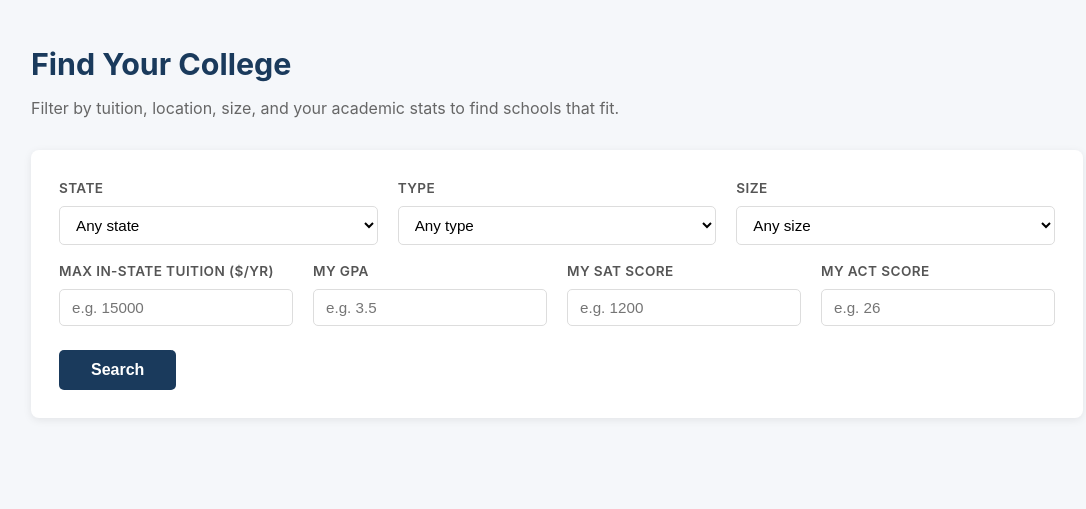
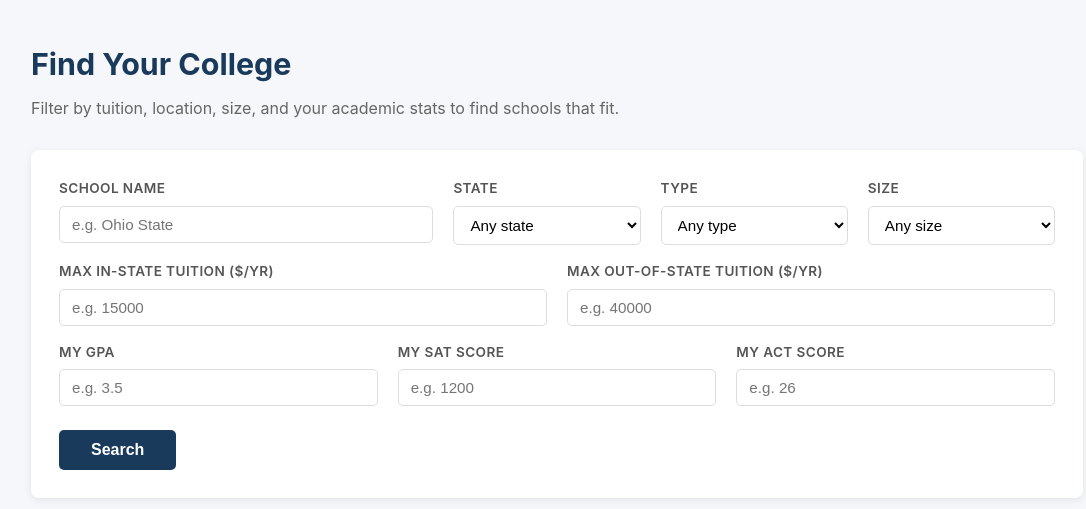
Before and after one commit to caio-a18/CampusConnectOhio, a Flask app: template web/templates/index.html in a window 1280 px wide. Shown: the part 64-573 px from the top of the page, without its empty margins (83-1169 px from the left). Run offline with Flask 3, Linux system fonts and the light colour scheme; the template is opened without the code that fills it: most values are stand-ins (such as "Sample title", 1, 10 or a date in 2020); some libraries are stand-ins or nearby versions.

Commit message:
fix template errors and add remaining search filters
- fix TemplateSyntaxError in school.html programs grouping by using
  namespace variable instead of inline conditional
- school name links now redirect to each school's official website
- add school name text search (case-insensitive partial match)
- add max out-of-state tuition filter
- fix currency format filter using str.format instead of % operator

```diff
--- a/web/app.py
+++ b/web/app.py
@@ -19,14 +19,22 @@ import psycopg2.extras
 
 app = Flask(__name__)
 
+# Custom Jinja2 filter for displaying dollar amounts with commas
+# e.g. 15000 -> "$15,000"
+@app.template_filter("currency")
+def currency_filter(value):
+    if value is None:
+        return "—"
+    return "${:,}".format(int(value))
+
 # Secret key for session management — change this to something random if deploying
 app.secret_key = "csds341_campusconnect_dev"
 
 # Database connection settings — update these to match your local setup
 DB_CONFIG = {
     "dbname":   "campusconnect",
-    "user":     "postgres",
-    "password": "password",
+    "user":     "caioalbuquerque",
+    "password": "",
     "host":     "localhost",
     "port":     5432,
 }
@@ -67,13 +75,15 @@ def index():
         searched = True
 
         # Pull the filter values from the form — any of these can be empty
-        state_code      = request.form.get("state") or None
-        max_tuition     = request.form.get("max_tuition") or None
-        inst_type       = request.form.get("inst_type") or None
-        size            = request.form.get("size") or None
-        min_gpa         = request.form.get("min_gpa") or None
-        min_sat         = request.form.get("min_sat") or None
-        min_act         = request.form.get("min_act") or None
+        school_name      = request.form.get("school_name") or None
+        state_code       = request.form.get("state") or None
+        max_tuition      = request.form.get("max_tuition") or None
+        max_tuition_out  = request.form.get("max_tuition_out") or None
+        inst_type        = request.form.get("inst_type") or None
+        size             = request.form.get("size") or None
+        min_gpa          = request.form.get("min_gpa") or None
+        min_sat          = request.form.get("min_sat") or None
+        min_act          = request.form.get("min_act") or None
 
         # Build the query dynamically based on what was filled in.
         # I'm using parameterized queries (%s placeholders) so there's
@@ -102,6 +112,11 @@ def index():
 
         params = []
 
+        if school_name:
+            # ILIKE is case-insensitive LIKE in PostgreSQL
+            query += " AND i.Name ILIKE %s"
+            params.append(f"%{school_name}%")
+
         if state_code:
             query += " AND ii.StateCode = %s"
             params.append(state_code)
@@ -110,6 +125,10 @@ def index():
             # Filter on in-state tuition — most relevant for state residents
             query += " AND c.TuitionInState <= %s"
             params.append(int(max_tuition))
+
+        if max_tuition_out:
+            query += " AND c.TuitionOutOfState <= %s"
+            params.append(int(max_tuition_out))
 
         if inst_type:
             query += " AND i.Type = %s"
@@ -414,4 +433,4 @@ def logout():
 if __name__ == "__main__":
     # debug=True auto-reloads the server when you save changes
     # turn this off if running in front of anyone else
-    app.run(debug=True, port=5000)
+    app.run(debug=True, port=5001)
--- a/web/static/css/style.css
+++ b/web/static/css/style.css
@@ -117,6 +117,12 @@ h3 {
     flex-direction: column;
     flex: 1;
     min-width: 160px;
+}
+
+/* Give the school name field more room since names can be long */
+.form-group--wide {
+    flex: 2;
+    min-width: 240px;
 }
 
 .form-group label {
--- a/web/templates/index.html
+++ b/web/templates/index.html
@@ -8,7 +8,15 @@
 <!-- Search form — all fields are optional -->
 <form method="POST" action="/" class="search-form">
 
+    <!-- Row 1: school name + location filters -->
     <div class="form-row">
+        <div class="form-group form-group--wide">
+            <label for="school_name">School Name</label>
+            <input type="text" name="school_name" id="school_name"
+                placeholder="e.g. Ohio State"
+                value="{{ request.form.get('school_name', '') }}">
+        </div>
+
         <div class="form-group">
             <label for="state">State</label>
             <select name="state" id="state">
@@ -26,8 +34,8 @@
             <label for="inst_type">Type</label>
             <select name="inst_type" id="inst_type">
                 <option value="">Any type</option>
-                <option value="Public"   {% if request.form.get('inst_type') == 'Public' %}selected{% endif %}>Public</option>
-                <option value="Private"  {% if request.form.get('inst_type') == 'Private' %}selected{% endif %}>Private</option>
+                <option value="Public"  {% if request.form.get('inst_type') == 'Public'  %}selected{% endif %}>Public</option>
+                <option value="Private" {% if request.form.get('inst_type') == 'Private' %}selected{% endif %}>Private</option>
             </select>
         </div>
 
@@ -35,13 +43,14 @@
             <label for="size">Size</label>
             <select name="size" id="size">
                 <option value="">Any size</option>
-                <option value="Small"   {% if request.form.get('size') == 'Small' %}selected{% endif %}>Small</option>
-                <option value="Medium"  {% if request.form.get('size') == 'Medium' %}selected{% endif %}>Medium</option>
-                <option value="Large"   {% if request.form.get('size') == 'Large' %}selected{% endif %}>Large</option>
+                <option value="Small"  {% if request.form.get('size') == 'Small'  %}selected{% endif %}>Small</option>
+                <option value="Medium" {% if request.form.get('size') == 'Medium' %}selected{% endif %}>Medium</option>
+                <option value="Large"  {% if request.form.get('size') == 'Large'  %}selected{% endif %}>Large</option>
             </select>
         </div>
     </div>
 
+    <!-- Row 2: tuition filters -->
     <div class="form-row">
         <div class="form-group">
             <label for="max_tuition">Max In-State Tuition ($/yr)</label>
@@ -50,6 +59,16 @@
                 value="{{ request.form.get('max_tuition', '') }}">
         </div>
 
+        <div class="form-group">
+            <label for="max_tuition_out">Max Out-of-State Tuition ($/yr)</label>
+            <input type="number" name="max_tuition_out" id="max_tuition_out"
+                placeholder="e.g. 40000"
+                value="{{ request.form.get('max_tuition_out', '') }}">
+        </div>
+    </div>
+
+    <!-- Row 3: academic stats -->
+    <div class="form-row">
         <div class="form-group">
             <label for="min_gpa">My GPA</label>
             <input type="number" step="0.01" min="0" max="4" name="min_gpa" id="min_gpa"
@@ -96,15 +115,19 @@
                 {% for r in results %}
                 <tr>
                     <td>
-                        <a href="{{ url_for('school', school_id=r.institutionid) }}">
+                        {% if r.websiteurl %}
+                            <a href="{{ r.websiteurl }}" target="_blank" rel="noopener">
+                                {{ r.name }} ↗
+                            </a>
+                        {% else %}
                             {{ r.name }}
-                        </a>
+                        {% endif %}
                     </td>
                     <td>{{ r.statename }}</td>
                     <td>{{ r.type or '—' }}</td>
                     <td>{{ r.size or '—' }}</td>
-                    <td>{{ "$%,d" | format(r.tuitioninstate) if r.tuitioninstate else '—' }}</td>
-                    <td>{{ "$%,d" | format(r.tuitionoutofstate) if r.tuitionoutofstate else '—' }}</td>
+                    <td>{{ r.tuitioninstate | currency }}</td>
+                    <td>{{ r.tuitionoutofstate | currency }}</td>
                     <td>{{ r.mingpa or '—' }}</td>
                     <td>{{ r.minsat or '—' }}</td>
                 </tr>
--- a/web/templates/profile.html
+++ b/web/templates/profile.html
@@ -51,7 +51,7 @@
                 </td>
                 <td>{{ s.statename }}</td>
                 <td>{{ s.type or '—' }}</td>
-                <td>{{ "$%,d" | format(s.tuitioninstate) if s.tuitioninstate else '—' }}</td>
+                <td>{{ s.tuitioninstate | currency }}</td>
                 <td>{{ s.saveddate.strftime('%b %d, %Y') if s.saveddate else '—' }}</td>
                 <td>
                     <!-- Remove button inline in the table -->
```
Also changed, not shown: web/templates/school.html (+10 -10 lines).
